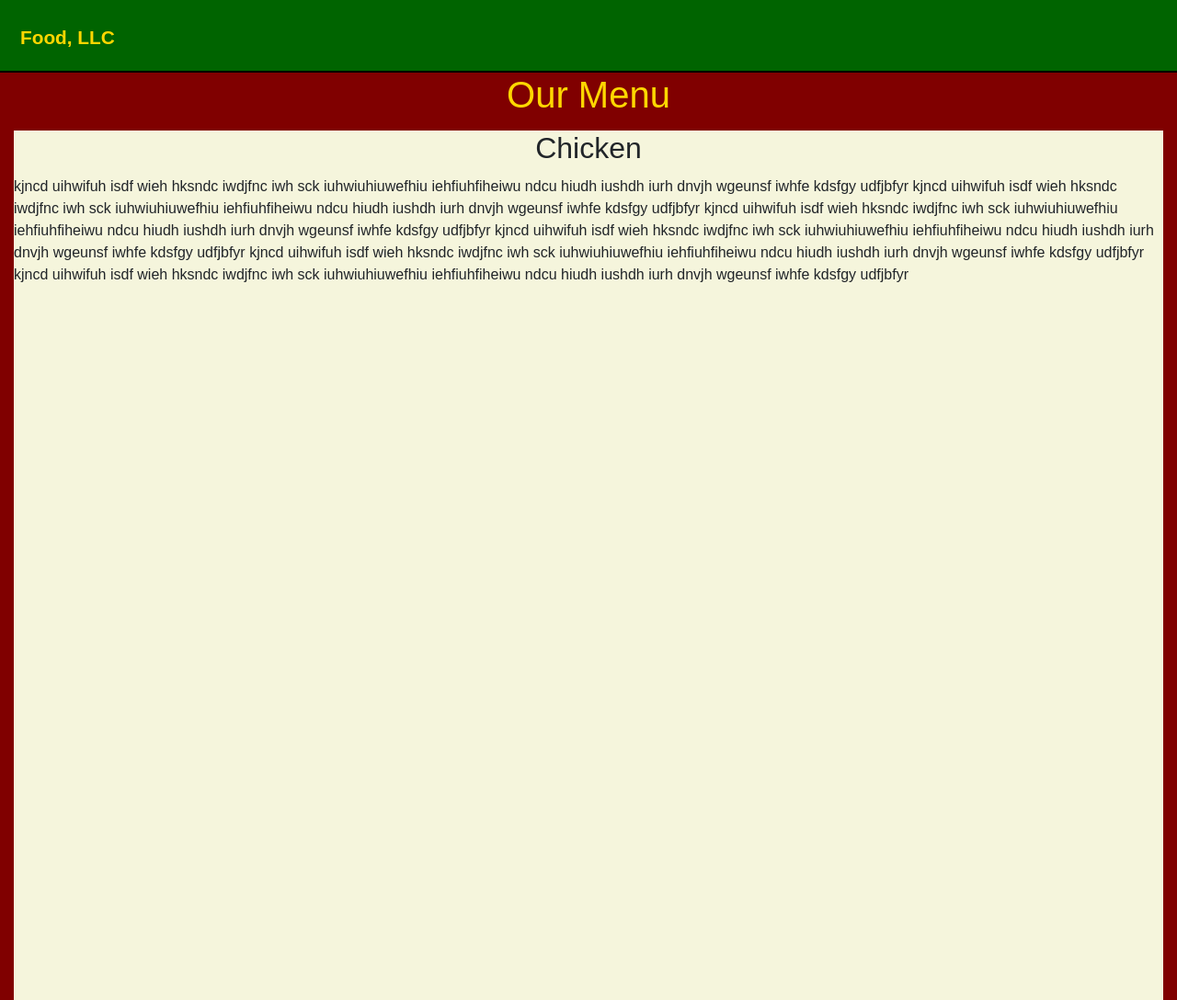
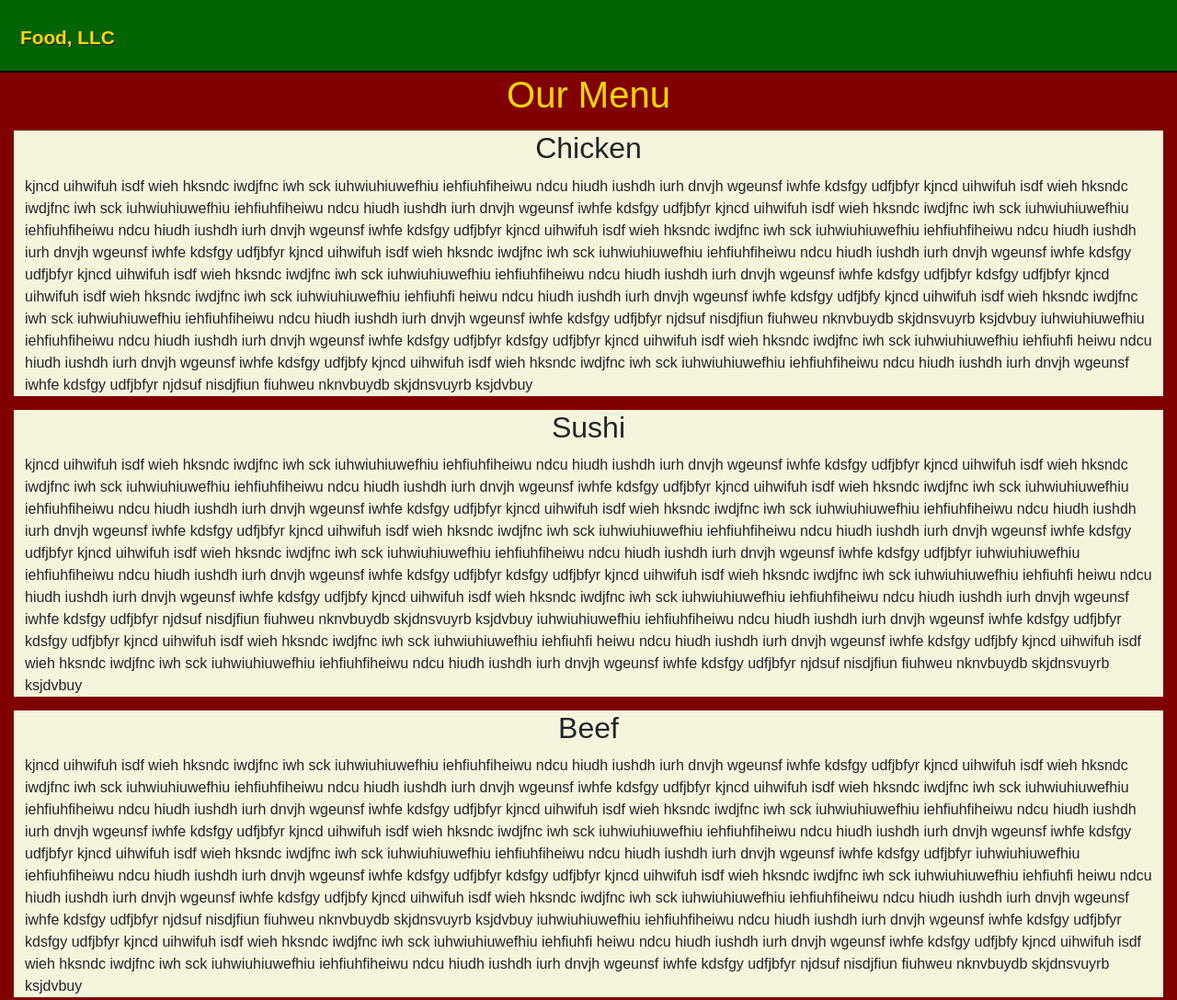
Before and after one commit to vp-art/coursera-test, a plain HTML site: page module3-solution/index.html in a window 1280 px wide. Shown: the top 1088 px of the page at 92% size. Drawn offline with nearby package versions, Linux system fonts and the light colour scheme; a script that the page names is missing.

Commit message:
Assignment Submit

```diff
--- a/module3-solution/css/styles.css
+++ b/module3-solution/css/styles.css
@@ -23,8 +23,13 @@ body h1 {
     margin:0;
     padding: 0;
 }
+.nav-item a:hover, .nav-item a:focus{
+    text-decoration: none;
+    background-color: darkgray;
+}
 
 .navbar-brand {
+    text-shadow: 1px 1px 1px #222;
     position:relative;
     float:left;
     clear: both;
@@ -39,7 +44,7 @@ body h1 {
     color: gold;
 }
 
-.container button.navbar-toggler {
+.container button.navbar-toggler, .container button.navbar-toggler:hover {
     clear: both;
     margin-top: auto;
 }
@@ -57,10 +62,9 @@ body h1 {
     text-align:center;
 }
 
-.main-content {
+.main-content .row {
     margin: 15px;
     background-color: beige;
-    height: 1000px;
 }
 
 div h2 {
@@ -89,7 +93,7 @@ div h2 {
       padding-top: 10px;
       height: 80px;
     }
-    button {
+    button{
         float:right;
     }
     #navbarSupportedContent a { /* Collapsed nav menu text */
@@ -98,7 +102,6 @@ div h2 {
     #navbarSupportedContent a{ /* Collapsed nav menu glyph */
         color:white;
         font-size: 1em;
-        margin-right: 5px;
     }
 
     #nav-list {
--- a/module3-solution/index.html
+++ b/module3-solution/index.html
@@ -53,9 +53,59 @@
 
     <!-- Main content starts -->
     <div class="main-content">
-        <h2 class="text-center">Chicken</h2>
         <div class="row">
-          <div class="col-sm-12 w-100">
+            <h2 class="text-center">Chicken</h2>
+            <div class="col-md-4 w-100">
+                kjncd uihwifuh isdf wieh hksndc iwdjfnc iwh sck iuhwiuhiuwefhiu iehfiuhfiheiwu
+                ndcu hiudh iushdh iurh dnvjh wgeunsf iwhfe kdsfgy udfjbfyr kjncd uihwifuh isdf
+                wieh hksndc iwdjfnc iwh sck iuhwiuhiuwefhiu iehfiuhfiheiwu ndcu hiudh iushdh iurh
+                dnvjh wgeunsf iwhfe kdsfgy udfjbfyr kjncd uihwifuh isdf wieh hksndc iwdjfnc iwh sck
+                iuhwiuhiuwefhiu iehfiuhfiheiwu ndcu hiudh iushdh iurh dnvjh wgeunsf iwhfe kdsfgy
+                udfjbfyr kjncd uihwifuh isdf wieh hksndc iwdjfnc iwh sck iuhwiuhiuwefhiu iehfiuhfiheiwu
+                ndcu hiudh iushdh iurh dnvjh wgeunsf iwhfe kdsfgy udfjbfyr kjncd uihwifuh isdf wieh
+                hksndc iwdjfnc iwh sck iuhwiuhiuwefhiu iehfiuhfiheiwu ndcu hiudh iushdh iurh dnvjh
+                wgeunsf iwhfe kdsfgy udfjbfyr kjncd uihwifuh isdf wieh hksndc iwdjfnc iwh sck
+                iuhwiuhiuwefhiu iehfiuhfiheiwu ndcu hiudh iushdh iurh dnvjh wgeunsf iwhfe kdsfgy udfjbfyr
+                kdsfgy udfjbfyr kjncd uihwifuh isdf wieh hksndc iwdjfnc iwh sck iuhwiuhiuwefhiu iehfiuhfi
+                heiwu ndcu hiudh iushdh iurh dnvjh wgeunsf iwhfe kdsfgy udfjbfy kjncd uihwifuh isdf wieh
+                hksndc iwdjfnc iwh sck iuhwiuhiuwefhiu iehfiuhfiheiwu ndcu hiudh iushdh iurh dnvjh wgeunsf
+                iwhfe kdsfgy udfjbfyr njdsuf nisdjfiun fiuhweu nknvbuydb skjdnsvuyrb ksjdvbuy
+                iuhwiuhiuwefhiu iehfiuhfiheiwu ndcu hiudh iushdh iurh dnvjh wgeunsf iwhfe kdsfgy udfjbfyr
+                kdsfgy udfjbfyr kjncd uihwifuh isdf wieh hksndc iwdjfnc iwh sck iuhwiuhiuwefhiu iehfiuhfi
+                heiwu ndcu hiudh iushdh iurh dnvjh wgeunsf iwhfe kdsfgy udfjbfy kjncd uihwifuh isdf wieh
+                hksndc iwdjfnc iwh sck iuhwiuhiuwefhiu iehfiuhfiheiwu ndcu hiudh iushdh iurh dnvjh wgeunsf
+                iwhfe kdsfgy udfjbfyr njdsuf nisdjfiun fiuhweu nknvbuydb skjdnsvuyrb ksjdvbuy
+            </div>
+        </div>
+
+        <div class="row">
+            <h2 class="text-center">Sushi</h2>
+            <div class="col-md-4 w-100">
+                kjncd uihwifuh isdf wieh hksndc iwdjfnc iwh sck iuhwiuhiuwefhiu iehfiuhfiheiwu
+                ndcu hiudh iushdh iurh dnvjh wgeunsf iwhfe kdsfgy udfjbfyr kjncd uihwifuh isdf
+                wieh hksndc iwdjfnc iwh sck iuhwiuhiuwefhiu iehfiuhfiheiwu ndcu hiudh iushdh iurh
+                dnvjh wgeunsf iwhfe kdsfgy udfjbfyr kjncd uihwifuh isdf wieh hksndc iwdjfnc iwh sck
+                iuhwiuhiuwefhiu iehfiuhfiheiwu ndcu hiudh iushdh iurh dnvjh wgeunsf iwhfe kdsfgy
+                udfjbfyr kjncd uihwifuh isdf wieh hksndc iwdjfnc iwh sck iuhwiuhiuwefhiu iehfiuhfiheiwu
+                ndcu hiudh iushdh iurh dnvjh wgeunsf iwhfe kdsfgy udfjbfyr kjncd uihwifuh isdf wieh
+                hksndc iwdjfnc iwh sck iuhwiuhiuwefhiu iehfiuhfiheiwu ndcu hiudh iushdh iurh dnvjh
+                wgeunsf iwhfe kdsfgy udfjbfyr kjncd uihwifuh isdf wieh hksndc iwdjfnc iwh sck
+                iuhwiuhiuwefhiu iehfiuhfiheiwu ndcu hiudh iushdh iurh dnvjh wgeunsf iwhfe kdsfgy udfjbfyr
+                iuhwiuhiuwefhiu iehfiuhfiheiwu ndcu hiudh iushdh iurh dnvjh wgeunsf iwhfe kdsfgy udfjbfyr
+                kdsfgy udfjbfyr kjncd uihwifuh isdf wieh hksndc iwdjfnc iwh sck iuhwiuhiuwefhiu iehfiuhfi
+                heiwu ndcu hiudh iushdh iurh dnvjh wgeunsf iwhfe kdsfgy udfjbfy kjncd uihwifuh isdf wieh
+                hksndc iwdjfnc iwh sck iuhwiuhiuwefhiu iehfiuhfiheiwu ndcu hiudh iushdh iurh dnvjh wgeunsf
+                iwhfe kdsfgy udfjbfyr njdsuf nisdjfiun fiuhweu nknvbuydb skjdnsvuyrb ksjdvbuy
+                iuhwiuhiuwefhiu iehfiuhfiheiwu ndcu hiudh iushdh iurh dnvjh wgeunsf iwhfe kdsfgy udfjbfyr
+                kdsfgy udfjbfyr kjncd uihwifuh isdf wieh hksndc iwdjfnc iwh sck iuhwiuhiuwefhiu iehfiuhfi
+                heiwu ndcu hiudh iushdh iurh dnvjh wgeunsf iwhfe kdsfgy udfjbfy kjncd uihwifuh isdf wieh
+                hksndc iwdjfnc iwh sck iuhwiuhiuwefhiu iehfiuhfiheiwu ndcu hiudh iushdh iurh dnvjh wgeunsf
+                iwhfe kdsfgy udfjbfyr njdsuf nisdjfiun fiuhweu nknvbuydb skjdnsvuyrb ksjdvbuy
+            </div>
+        </div>
+        <div class="row">
+            <h2 class="text-center">Beef</h2>
+          <div class="col-md-4 w-100">
             kjncd uihwifuh isdf wieh hksndc iwdjfnc iwh sck iuhwiuhiuwefhiu iehfiuhfiheiwu
             ndcu hiudh iushdh iurh dnvjh wgeunsf iwhfe kdsfgy udfjbfyr kjncd uihwifuh isdf
             wieh hksndc iwdjfnc iwh sck iuhwiuhiuwefhiu iehfiuhfiheiwu ndcu hiudh iushdh iurh
@@ -66,6 +116,16 @@
             hksndc iwdjfnc iwh sck iuhwiuhiuwefhiu iehfiuhfiheiwu ndcu hiudh iushdh iurh dnvjh
             wgeunsf iwhfe kdsfgy udfjbfyr kjncd uihwifuh isdf wieh hksndc iwdjfnc iwh sck
             iuhwiuhiuwefhiu iehfiuhfiheiwu ndcu hiudh iushdh iurh dnvjh wgeunsf iwhfe kdsfgy udfjbfyr
+            iuhwiuhiuwefhiu iehfiuhfiheiwu ndcu hiudh iushdh iurh dnvjh wgeunsf iwhfe kdsfgy udfjbfyr
+            kdsfgy udfjbfyr kjncd uihwifuh isdf wieh hksndc iwdjfnc iwh sck iuhwiuhiuwefhiu iehfiuhfi
+            heiwu ndcu hiudh iushdh iurh dnvjh wgeunsf iwhfe kdsfgy udfjbfy kjncd uihwifuh isdf wieh
+            hksndc iwdjfnc iwh sck iuhwiuhiuwefhiu iehfiuhfiheiwu ndcu hiudh iushdh iurh dnvjh wgeunsf
+            iwhfe kdsfgy udfjbfyr njdsuf nisdjfiun fiuhweu nknvbuydb skjdnsvuyrb ksjdvbuy
+            iuhwiuhiuwefhiu iehfiuhfiheiwu ndcu hiudh iushdh iurh dnvjh wgeunsf iwhfe kdsfgy udfjbfyr
+            kdsfgy udfjbfyr kjncd uihwifuh isdf wieh hksndc iwdjfnc iwh sck iuhwiuhiuwefhiu iehfiuhfi
+            heiwu ndcu hiudh iushdh iurh dnvjh wgeunsf iwhfe kdsfgy udfjbfy kjncd uihwifuh isdf wieh
+            hksndc iwdjfnc iwh sck iuhwiuhiuwefhiu iehfiuhfiheiwu ndcu hiudh iushdh iurh dnvjh wgeunsf
+            iwhfe kdsfgy udfjbfyr njdsuf nisdjfiun fiuhweu nknvbuydb skjdnsvuyrb ksjdvbuy
           </div>
         </div>
     </div> <!-- END OF main content -->
```
